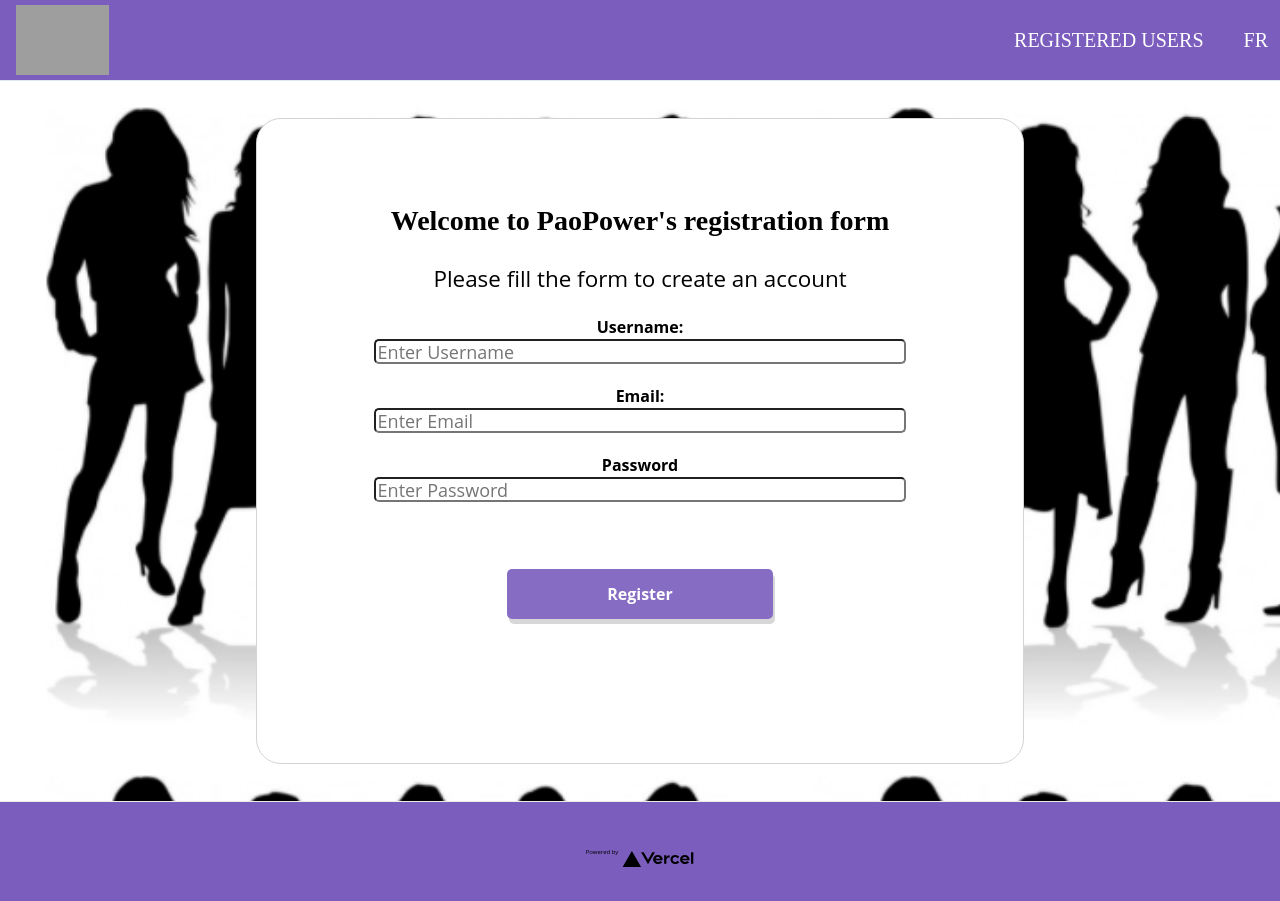
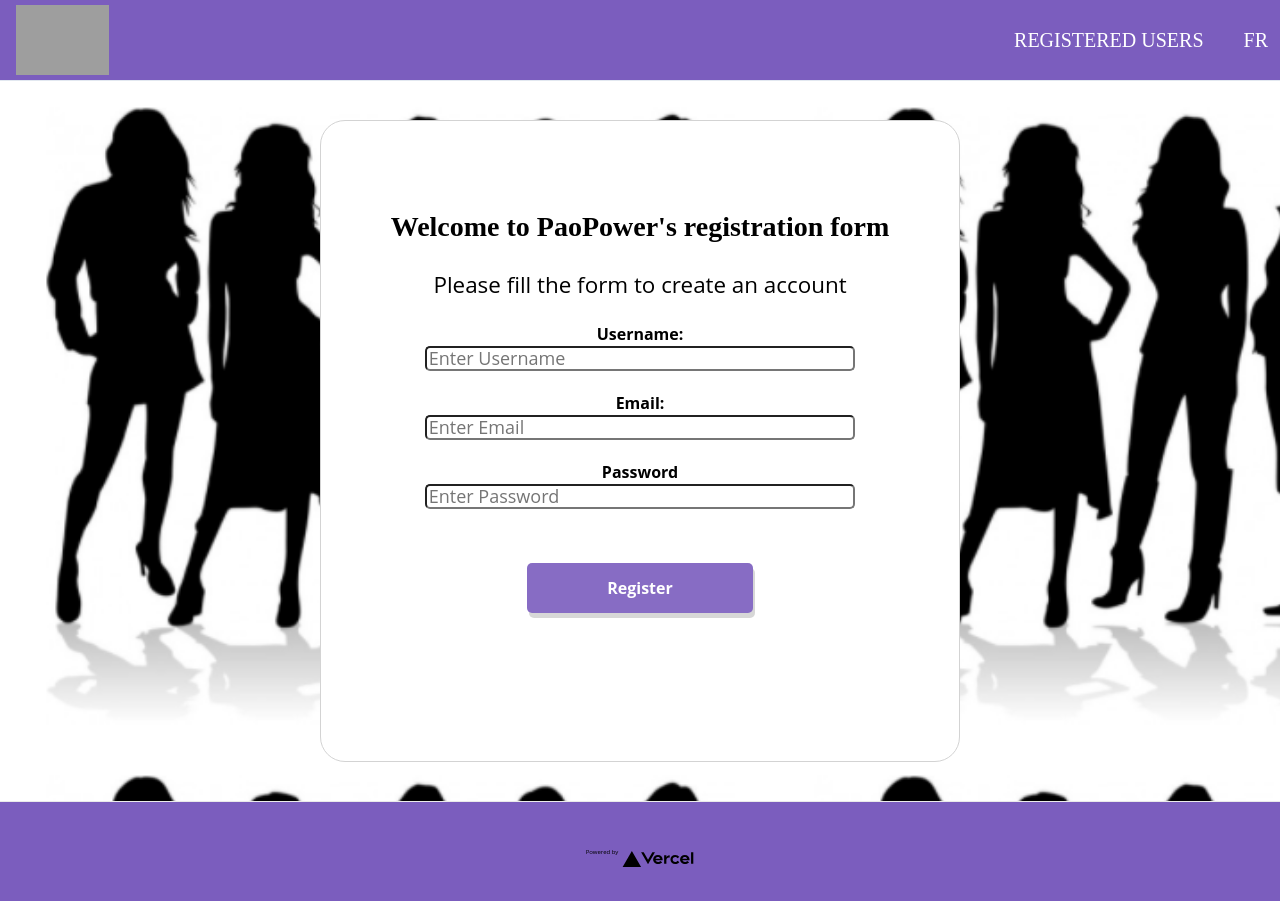
Before and after one commit to arielleon24/PaoPower-TS, a Next.js app: page / in a window 1280 px wide. Built offline with nearby package versions, Linux system fonts and the light colour scheme; grey boxes are pictures that could not be loaded.

Commit message:
corrected sizing just a bit

```diff
--- a/styles/Home.module.css
+++ b/styles/Home.module.css
@@ -83,7 +83,7 @@
   border-radius: 25px;
   text-align: center;
   flex: 0.7;
-  width: 60vw;
+  width: 50vw;
   display: flex;
   flex-direction: column;
   justify-content: center;
```
